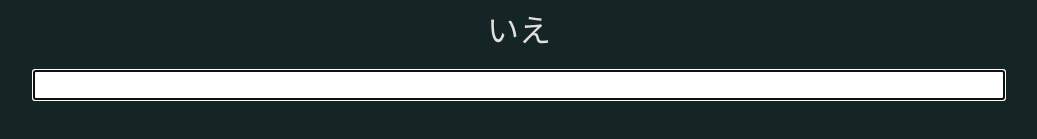
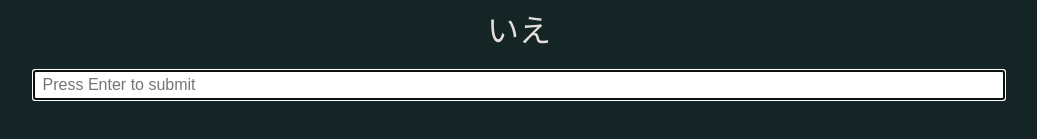
Before and after one commit to Dorian-Garcia-pro/flash-kanas, a React (Create React App) app: page /quiz in a window 1280 px wide. Shown: the part 247-386 px from the top of the page, without its empty margins (121-1158 px from the left). Built offline with nearby package versions, Linux system fonts and the light colour scheme.

Commit message:
fix prod

```diff
--- a/package.json
+++ b/package.json
@@ -2,6 +2,7 @@
   "name": "flash-kanas",
   "version": "0.1.0",
   "private": true,
+  "homepage": "https://daz-flash-kanas.netlify.app/",
   "dependencies": {
     "@reduxjs/toolkit": "^1.9.3",
     "@testing-library/jest-dom": "^5.16.5",
--- a/src/pages/Quiz.js
+++ b/src/pages/Quiz.js
@@ -304,6 +304,7 @@ function Quiz() {
               value={inputValue}
               onChange={handleInputChange}
               onKeyDown={handleKeyDown}
+              placeholder="Press Enter to submit"
               autoFocus
             />
           </label>
```
